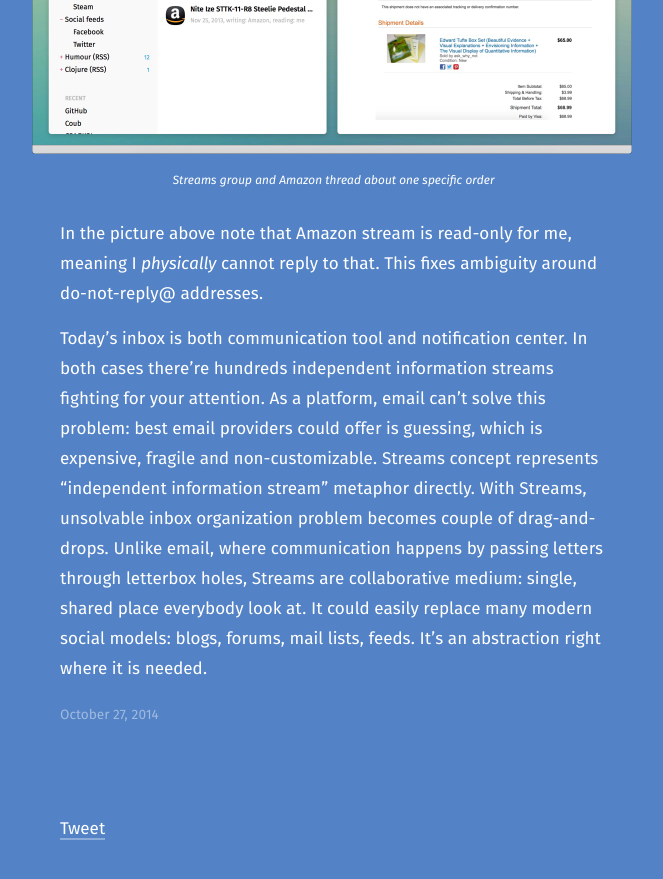
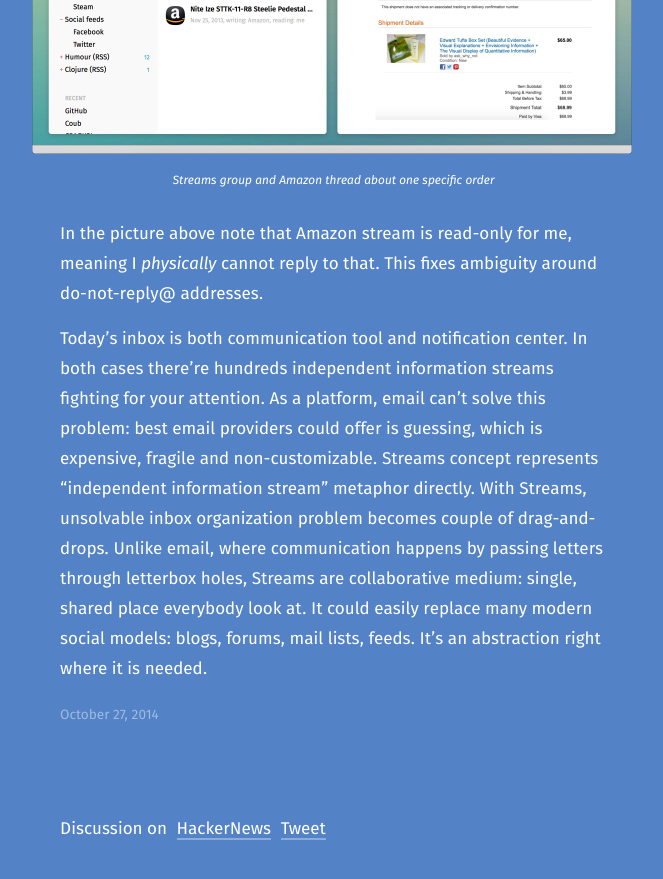
Before and after one commit to tonsky/tonsky.github.io, a Jekyll site: the page built from _posts/2014-10-27-streams.md, in a window 1280 px wide and 900 px high, scrolled down 6840 px. Shown: the top 879 px of the window, without its empty margins (309-972 px from the left). Built offline with Jekyll 4.4.1, drawn with Linux system fonts in a browser that asks for light colours; comment, search, counter and statistics services are not loaded; some of the changed lines change nothing that is shown.

Commit message:
streams HN link

```diff
--- a/_posts/2014-10-27-streams.md
+++ b/_posts/2014-10-27-streams.md
@@ -2,6 +2,7 @@
 layout: post
 title: "Streams: Mail 3.0 concept"
 category: blog
+hackernews_id: 9829614
 summary: "Introducing concept of Streams, aiming to fix most of email-as-a-medium flaws"
 ---
 
```
